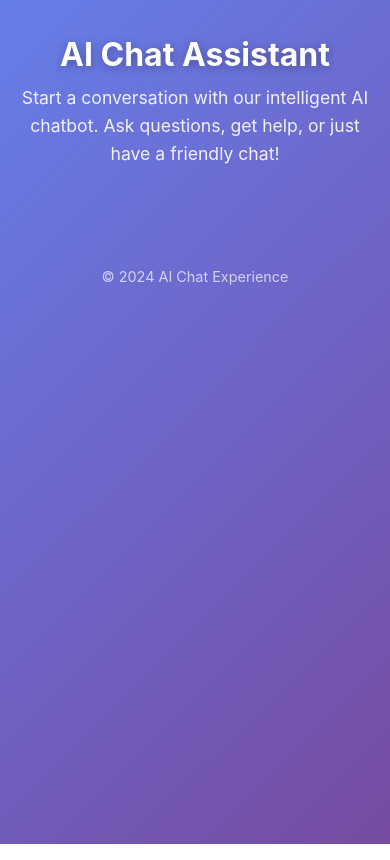
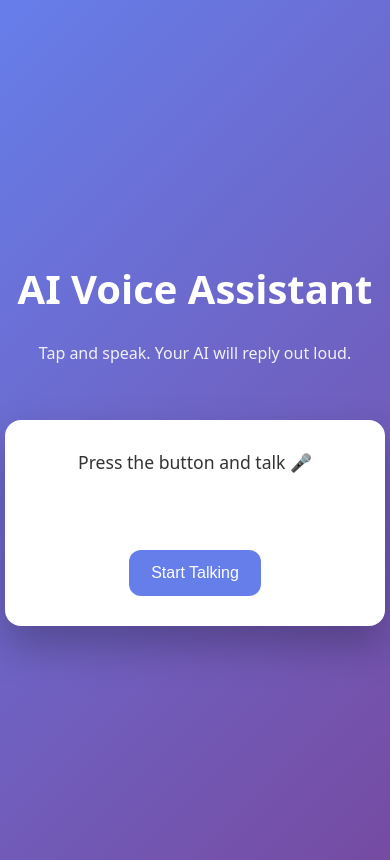
Before and after one commit to papcode/vercelCheck, a plain HTML site: page index.html in a window 390 px wide. Drawn offline with Linux system fonts and the light colour scheme; a script that the page names is missing.

Commit message:
aibitonCheck

```diff
--- a/index.html
+++ b/index.html
@@ -1,111 +1,130 @@
 <!DOCTYPE html>
 <html lang="en">
+
 <head>
     <meta charset="UTF-8">
     <meta name="viewport" content="width=device-width, initial-scale=1">
-  <title>AI Chat Assistant</title>
+    <title>AI Voice Assistant</title>
 
     <style>
-    * {
-      margin: 0;
-      padding: 0;
-      box-sizing: border-box;
+        body {
+            font-family: system-ui, sans-serif;
+            background: linear-gradient(135deg, #667eea, #764ba2);
+            min-height: 100vh;
+            color: white;
+            display: flex;
+            flex-direction: column;
+            align-items: center;
+            justify-content: center;
+            text-align: center;
         }
 
-    body {
-      font-family: -apple-system, BlinkMacSystemFont, 'Segoe UI', Roboto, sans-serif;
-      background: linear-gradient(135deg, #667eea 0%, #764ba2 100%);
-      min-height: 100vh;
-      padding: 20px;
+        h1 {
+            font-size: 2.5rem;
+            margin-bottom: 10px;
         }
 
-    .header {
-      text-align: center;
-      color: white;
-      margin-bottom: 40px;
-      padding-top: 40px;
+        p {
+            opacity: .9
         }
 
-    .header h1 {
-      font-size: 2.5rem;
-      font-weight: 700;
-      margin-bottom: 10px;
-      text-shadow: 0 2px 10px rgba(0, 0, 0, 0.3);
+        .bot {
+            background: white;
+            color: #333;
+            padding: 30px;
+            border-radius: 16px;
+            width: 320px;
+            box-shadow: 0 20px 40px rgba(0, 0, 0, .25);
+            margin-top: 40px;
         }
 
-    .header p {
+        #output {
+            min-height: 80px;
+            margin-bottom: 20px;
             font-size: 1.1rem;
-      opacity: 0.9;
-      max-width: 600px;
-      margin: 0 auto;
-      line-height: 1.6;
         }
 
-    .widget-area {
-      display: flex;
-      justify-content: center;
-      margin: 60px 0;
+        button {
+            background: #667eea;
+            color: white;
+            border: none;
+            padding: 14px 22px;
+            border-radius: 12px;
+            font-size: 1rem;
+            cursor: pointer;
+            transition: .2s;
         }
 
-    .footer {
-      text-align: center;
-      color: rgba(255, 255, 255, 0.7);
-      margin-top: 60px;
-      font-size: 0.9rem;
+        button:hover {
+            opacity: .85
         }
 
-    /* Hide ElevenLabs branding */
-    elevenlabs-convai p:has(span:contains("Powered by ElevenLabs")),
-    elevenlabs-convai p:has(a[href*="elevenlabs.io"]) {
-      display: none !important;
-    }
-
-    elevenlabs-convai p {
-      display: none !important;
-    }
-
-    elevenlabs-convai div[class*="overlay"] p {
-      display: none !important;
-    }
-
-    elevenlabs-convai .whitespace-nowrap {
-      display: none !important;
-    }
-
-    @media (max-width: 768px) {
-      .header h1 {
-        font-size: 2rem;
-      }
-
-      body {
-        padding: 15px;
-      }
-
-      .header {
-        padding-top: 20px;
-        margin-bottom: 30px;
-      }
-
-      .widget-area {
-        margin: 40px 0;
-      }
+        .listening {
+            background: #e53e3e
         }
     </style>
 </head>
+
 <body>
-  <div class="header">
-    <h1>AI Chat Assistant</h1>
-    <p>Start a conversation with our intelligent AI chatbot. Ask questions, get help, or just have a friendly chat!</p>
+
+    <h1>AI Voice Assistant</h1>
+    <p>Tap and speak. Your AI will reply out loud.</p>
+
+    <div class="bot">
+        <div id="output">Press the button and talk 🎤</div>
+        <button id="talkBtn">Start Talking</button>
     </div>
 
-  <div class="widget-area">
-    <elevenlabs-convai agent-id="agent_6901k5ef1sgdfrfbfc10cba3r8yq"></elevenlabs-convai>
-  </div>
+    <script>
+        const btn = document.getElementById("talkBtn")
+        const output = document.getElementById("output")
 
-  <div class="footer">
-    <p>&copy; 2024 AI Chat Experience</p>
-  </div>
+        const SpeechRecognition = window.SpeechRecognition || window.webkitSpeechRecognition
+        const recognition = new SpeechRecognition()
 
-  <script src="https://unpkg.com/@elevenlabs/convai-widget-embed" async type="text/javascript"></script>
+        recognition.lang = "en-US"
+        recognition.continuous = false
+
+        btn.onclick = () => {
+            recognition.start()
+            btn.textContent = "Listening..."
+            btn.classList.add("listening")
+        }
+
+        recognition.onresult = async(event) => {
+            const userText = event.results[0][0].transcript
+            output.textContent = "You: " + userText
+
+            // Simple AI reply (replace with API later)
+            const reply = generateReply(userText)
+
+            speak(reply)
+            output.textContent = "AI: " + reply
+        }
+
+        recognition.onend = () => {
+            btn.textContent = "Start Talking"
+            btn.classList.remove("listening")
+        }
+
+        function speak(text) {
+            const msg = new SpeechSynthesisUtterance(text)
+            msg.rate = 1
+            msg.pitch = 1
+            speechSynthesis.speak(msg)
+        }
+
+        function generateReply(text) {
+            text = text.toLowerCase()
+
+            if (text.includes("hello")) return "Hello! How can I help you today?"
+            if (text.includes("help")) return "Sure! Tell me what you need help with."
+            if (text.includes("time")) return "The current time is " + new Date().toLocaleTimeString()
+
+            return "That sounds interesting. Tell me more!"
+        }
+    </script>
+
 </body>
+
 </html>
```
Lines whose indentation alone changed are shown as unchanged.
